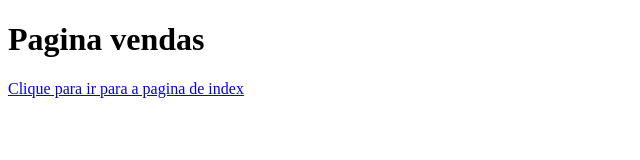
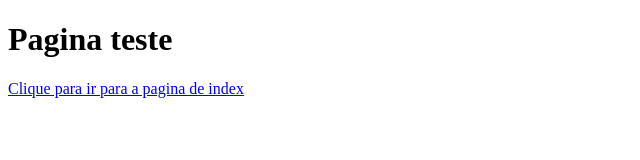
Before and after one commit to FernandoGaut/FirstGit, a plain HTML site: page vendas.html in a window 1280 px wide. Shown: the full height of the page, 0-640 px from the left. Drawn offline with Linux system fonts and the light colour scheme.

Commit message:
Segundo Commit

```diff
--- a/vendas.html
+++ b/vendas.html
@@ -7,7 +7,7 @@
     <title>Document</title>
 </head>
 <body>
-    <h1>Pagina vendas</h1>
+    <h1>Pagina teste</h1>
     <a href="index.html">Clique para ir para a pagina de index</a>
 </body>
 </html>
```
